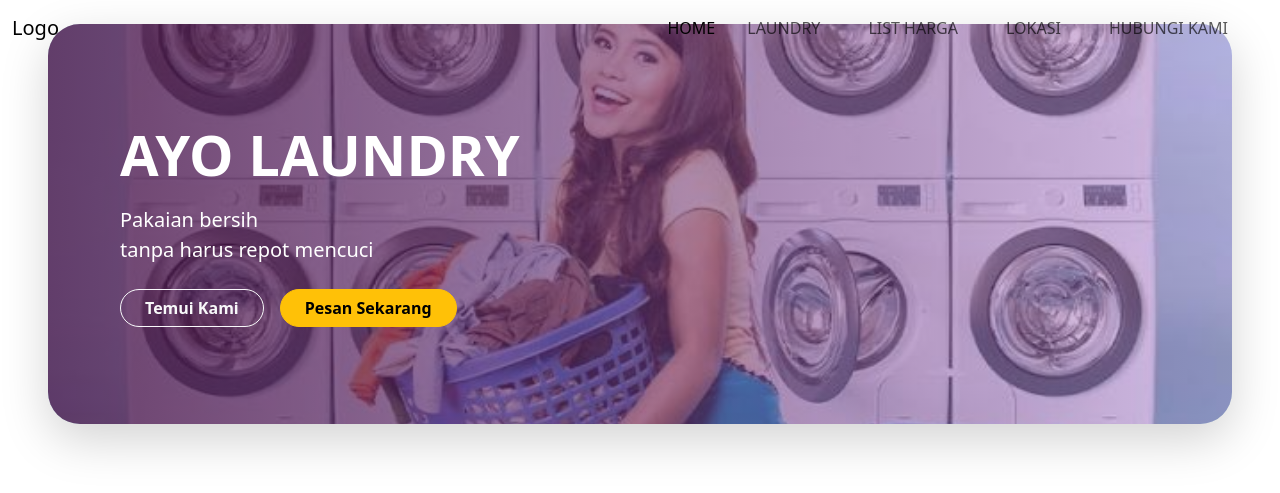
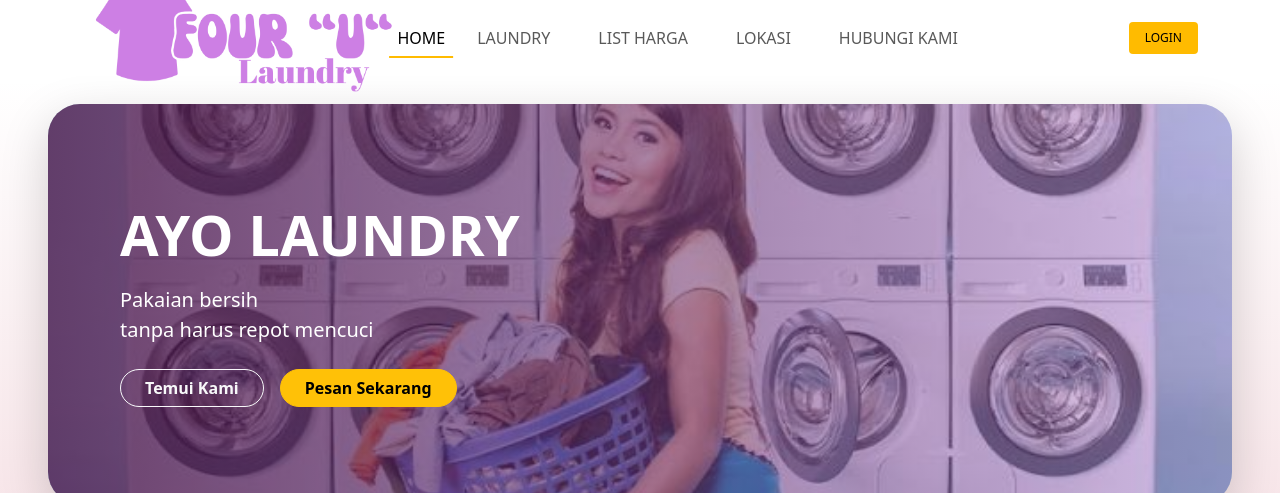
Before and after one commit to Lutfiaja123/Laundry_Bersama_Kelompok_3, a PHP site: page /Laundry_Bersama_Kelompok_3/index.php in a window 1280 px wide. Shown: the top 493 px of the page. Run offline with PHP 8.4, Linux system fonts and the light colour scheme; data that the repository does not hold is empty; some libraries are stand-ins or nearby versions.

Commit message:
footer dan header

```diff
--- a/assets/css/style.css
+++ b/assets/css/style.css
@@ -2,6 +2,7 @@ body {
   font-family: "Poppins", sans-serif;
   overflow-x: hidden;
   background-color: #ffffff;
+  padding-top: 80px;
 }
 
 .main-gradient-bg {
@@ -32,3 +33,103 @@ body {
   transform: translateY(-5px);
   box-shadow: 0 10px 20px rgba(0, 0, 0, 0.1) !important;
 }
+
+/* Header */
+.navbar{
+  padding: 12px 0;
+}
+
+.navbar-brand{
+  padding: 0 !important;
+  margin: 0 !important;
+}
+
+.navbar-brand img{
+  height: 60px;
+  width: auto;
+
+  transform: scale(1.8);
+  transform-origin:left center ;
+}
+
+.login-button{
+  background-color: #FFBB00;
+  color:#000000 ;
+  padding: 7px 16px;
+  font-size: 12px;
+  font-weight: 500;
+  text-decoration: none;
+  border-radius: 4px;
+  transition: 0.3s background-color;
+}
+
+.login-button:hover{
+  background-color:#E0A300 ;
+}
+
+.navbar-toggler{
+  font-size: 1.25rem;
+  padding: 0.25rem 0.5rem;
+}
+
+.navbar-toggler:focus, .btn-close:focus{
+  box-shadow: none !important;
+  outline: none !important;
+}
+
+.nav-link{
+  color: #333333;
+  font-size: 12px;
+  font-weight: 400;
+  text-transform: uppercase;
+  position: relative;
+}
+
+.nav-link:hover, .nav-link.active{
+  color: #000;
+}
+
+@media(min-width: 992px){
+.nav-link::before{
+  content: "";
+  position: absolute;
+  bottom: 0;
+  left: 50%;
+  transform: translateX(-50%);
+  width: 100%;
+  height: 2px;
+  background-color: #FFBB00;
+  visibility: hidden;
+  transition: 0.3s ease-in-out;
+}
+
+.nav-link:hover::before, .nav-link.active::before{
+  width: 100%;
+  visibility: visible;
+}
+}
+@media (max-width: 991px) {
+    .login-button {
+        padding: 5px 12px;
+        font-size: 11px;
+}
+}
+
+/* Footer */
+.custom-footer {
+    background-color: #fbfbfb;
+}
+
+.custom-footer h5 {
+    color: #111111;
+    font-size: 18px;
+}
+
+.custom-footer p,
+.custom-footer li {
+    font-size: 14px;
+}
+
+.custom-footer .text-muted {
+    color: #555555 !important;
+}
--- a/includes/footer.php
+++ b/includes/footer.php
@@ -1,36 +1,50 @@
 <!-- KONTAK KAMI & FOOTER -->
-    <section class="bg-white py-5" id="kontak">
-        <div class="container px-5">
-            <div class="row align-items-center">
-                <!-- Info Kontak -->
-                <div class="col-md-5 pe-md-5">
-                    <h5 class="fw-bold mb-3">Kontak Kami</h5>
-                    <p class="mb-1"><i class="bi bi-geo-alt-fill text-muted me-2"></i> Jl. Raya Pamayahan, Samping Alfamart, Lohbener - Indramayu</p>
-                    <p class="mb-4"><i class="bi bi-telephone-fill text-muted me-2"></i> 0819 3113 1031</p>
+<footer class="custom-footer pt-5 pb-3">
+    <div class="container">
+        <div class="row">
+            <div class="col-lg-6 col-md-12 mb-4 pe-lg-5">
+                <h5 class="fw-bold mb-3">Kontak Kami</h5>
+                <ul class="list-unstyled text-muted">
+                    <li class="mb-2 d-flex align-items-start">
+                        <i class="fa-solid fa-location-dot mt-1 me-2 text-dark"></i>
+                        <span>Jl. Raya Pamayahan, Samping Alfamart, Lohbener - Indramayu</span>
+                    </li>
+                    <li class="mb-4 d-flex align-items-center">
+                        <i class="fa-solid fa-phone me-2 text-dark"></i>
+                        <span>0819 3113 1031</span>
+                    </li>
+                </ul>
 
-                    <h5 class="fw-bold mb-3">Tentang Kami</h5>
-                    <p class="text-muted" style="font-size: 14px; line-height: 1.6;">
-                        Four U Laundry adalah penyedia jasa perawatan pakaian profesional di Indramayu sejak 2015. Berbekal pelatihan khusus dan peralatan modern, kami berkomitmen menghadirkan layanan cuci yang bersih, rapi, dan tepat waktu. Kami mengutamakan kepuasan pelanggan melalui jaminan garansi perawatan dan integritas pelayanan yang tinggi.
-                    </p>
-                </div>
-                <!-- Peta Placeholder -->
-                <div class="col-md-7 text-center">
-                    <div class="bg-light rounded-4 overflow-hidden d-flex align-items-center justify-content-center" style="height: 300px; width: 100%; border: 1px solid #ddd;">
-                         <!-- Jika ada embed google maps sungguhan, taruh iframe di sini -->
-                         <img src="<?= $base_url ?>assets/img/peta_placeholder.png" alt="Peta Lokasi" style="width:100%; height:100%; object-fit: cover;">
-                    </div>
-                </div>
+                <h5 class="fw-bold mb-3 mt-4">Tentang Kami</h5>
+                <p class="text-muted" style="line-height: 1.6; text-align: justify; font-size: 14px;">
+                    Four U Laundry adalah penyedia jasa perawatan pakaian profesional di Indramayu sejak 2015. Berbekal pelatihan khusus dan peralatan modern, kami berkomitmen menghadirkan layanan cuci yang bersih, rapi, dan tepat waktu. Kami mengutamakan kepuasan pelanggan melalui jaminan garansi perawatan dan integritas pelayanan yang tinggi.
+                </p>
+            </div>
+
+            <div class="col-lg-6 col-md-12 mb-4">
+                <iframe
+                    src="https://www.google.com/maps/embed?pb=!1m18!1m12!1m3!1d3505.51112725882!2d108.28323167441242!3d-6.3944662625415924!2m3!1f0!2f0!3f0!3m2!1i1024!2i768!4f13.1!3m3!1m2!1s0x2e6eb9bfdcebde83%3A0xfcc1f869366d15fc!2sFOUR%20U%20LAUNDRY!5e1!3m2!1sid!2sid!4v1792018643758!5m2!1sid!2sid"
+                    width="100%"
+                    height="280"
+                    style="border:0; border-radius: 8px; box-shadow: 0 4px 10px rgba(0,0,0,0.05);"
+                    allowfullscreen=""
+                    loading="lazy">
+                </iframe>
             </div>
         </div>
-    </section>
 
-    <!-- Copyright -->
-    <div class="text-center py-3 bg-white border-top">
-        <p class="mb-0 text-muted" style="font-size: 13px;">All rights reserved | Four U Laundry</p>
+        <div class="row mt-4">
+            <div class="col-12 text-center">
+                <p class="mb-0 text-dark" style="font-size: 13px;">
+                    All rights reserved | Four U Laundry
+                </p>
+            </div>
+        </div>
     </div>
+</footer>
 
-    <!-- Bootstrap Bundle with Popper -->
-    <script src="https://cdn.jsdelivr.net/npm/bootstrap@5.3.2/dist/js/bootstrap.bundle.min.js"></script>
-    <script src="<?= $base_url ?>assets/js/script.js"></script>
+<!-- Bootstrap Bundle -->
+<script src="assets/bootstrap/js/bootstrap.bundle.min.js"></script>
 </body>
+
 </html>
--- a/includes/header.php
+++ b/includes/header.php
@@ -1,27 +1,29 @@
 <!DOCTYPE html>
 <html lang="en">
+
 <head>
     <meta charset="UTF-8">
     <meta name="viewport" content="width=device-width, initial-scale=1.0">
     <title>Document</title>
-    <link rel="stylesheet" href="style.css">
-    <link rel="stylesheet" href="../assets/bootstrap/css/bootstrap.min.css">
+    <link href="https://fonts.googleapis.com/css2?family=Poppins:wght@400;500;600&display=swap" rel="stylesheet">
+    <link rel="stylesheet" href="assets/css/style.css">
+    <link rel="stylesheet" href="assets/bootstrap/css/bootstrap.min.css">
+    <script src="https://kit.fontawesome.com/a4ab271e04.js" crossorigin="anonymous"></script>
 </head>
+
 <body>
-    <nav class="navbar navbar-expand-lg fixed-top">
-  <div class="container-fluid">
-    <a class="navbar-brand" href="#">Logo
+    <nav class="navbar navbar-expand-lg fixed-top bg-white">
+        <div class="container">
+            <a class="navbar-brand me-auto" href="../index.php">
+                <img src="assets/img/logo.png" alt="Four U Laundry">
             </a>
-    <button class="navbar-toggler" type="button" data-bs-toggle="offcanvas" data-bs-target="#offcanvasNavbar" aria-controls="offcanvasNavbar" aria-label="Toggle navigation">
-      <span class="navbar-toggler-icon"></span>
-    </button>
             <div class="offcanvas offcanvas-end" tabindex="-1" id="offcanvasNavbar" aria-labelledby="offcanvasNavbarLabel">
                 <div class="offcanvas-header">
-        <h5 class="offcanvas-title" id="offcanvasNavbarLabel">Offcanvas</h5>
+                    <h5 class="offcanvas-title" id="offcanvasNavbarLabel">Logo</h5>
                     <button type="button" class="btn-close" data-bs-dismiss="offcanvas" aria-label="Close"></button>
                 </div>
                 <div class="offcanvas-body">
-        <ul class="navbar-nav justify-content-end flex-grow-1 pe-3">
+                    <ul class="navbar-nav justify-content-center flex-grow-1 pe-3">
                         <li class="nav-item">
                             <a class="nav-link active" aria-current="page" href="#">HOME</a>
                         </li>
@@ -40,9 +42,11 @@
                     </ul>
                 </div>
             </div>
+            <div class="d-flex align-items-center gap-3">
+            <a href="auth/login.php" class="login-button">LOGIN</a>
+            <button class="navbar-toggler border-0" type="button" data-bs-toggle="offcanvas" data-bs-target="#offcanvasNavbar" aria-controls="offcanvasNavbar" aria-label="Toggle navigation">
+                <span class="navbar-toggler-icon"></span>
+            </button>
+            </div>
         </div>
     </nav>
-
-<script src="../assets/bootstrap/js/bootstrap.bundle.min.js"></script>
-</body>
-</html>
```
Also changed, not shown: assets/img/logo.png. Lines whose indentation alone changed are shown as unchanged.
